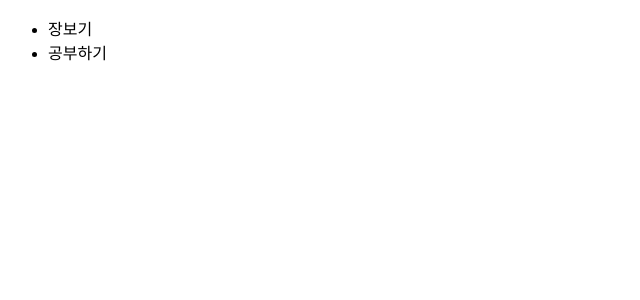
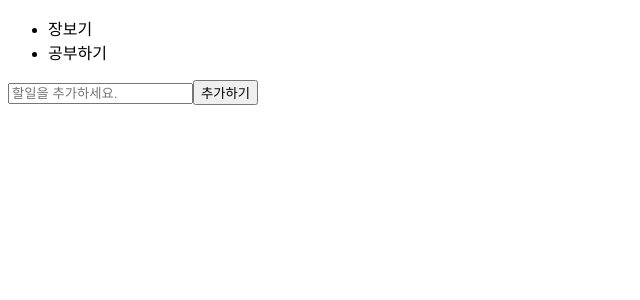
Before and after one commit to PJW980921/TodoList, a React (Create React App) app: page / in a window 1280 px wide. Shown: the top 300 px of the page, without its empty margins (0-640 px from the left). Built offline with nearby package versions, Linux system fonts and the light colour scheme.

Commit message:
feat : 추가하기 구현

```diff
--- /dev/null
+++ b/src/components/AddTodo/AddTodo.jsx
@@ -0,0 +1,20 @@
+import React, { useState } from 'react';
+
+export default function AddTodo({onAdd}) {
+  const [text , setText] = useState('');
+  const handleChange = (e) => setText(e.target.value);
+  const handleSubmit = (e) => {
+    e.preventDefault();
+    if(text.trim().length === 0){
+      return;
+    }
+    onAdd({id : '', text , status:'active'});
+    setText('');
+  }
+  return (
+    <form onSubmit={handleSubmit}>
+      <input type="text" placeholder='할일을 추가하세요.' value={text} onChange={handleChange} />
+      <button>추가하기</button>
+    </form>
+  );
+}
--- a/src/components/TodoList/TodoList.jsx
+++ b/src/components/TodoList/TodoList.jsx
@@ -1,6 +1,8 @@
 import React, { useState } from 'react';
+import AddTodo from '../AddTodo/AddTodo';
 
 export default function TodoList() {
+  const handleAdd = (todo) => setTodos([...todos,todo]);
   const [todos,setTodos] = useState([
     {id : '1' , text : '장보기',status:'active'},
     {id : '2' , text : '공부하기',status:'active'},
@@ -13,6 +15,7 @@ export default function TodoList() {
       <li key={item.id}>{item.text}</li>
     ))}
     </ul>
+    <AddTodo onAdd={handleAdd}/>
     </section>
   );
 }
```
Also changed, not shown: 1 other file (tests, documents, lock files or other folders).
